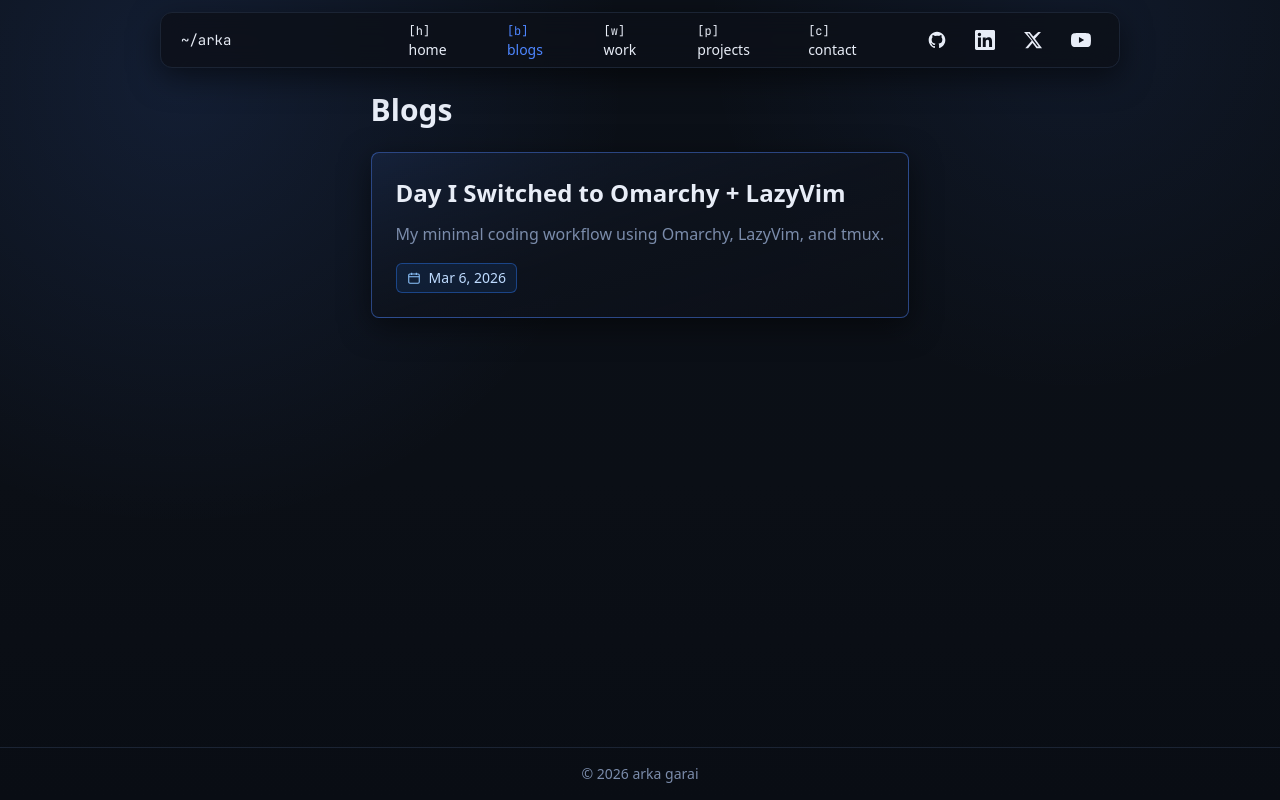
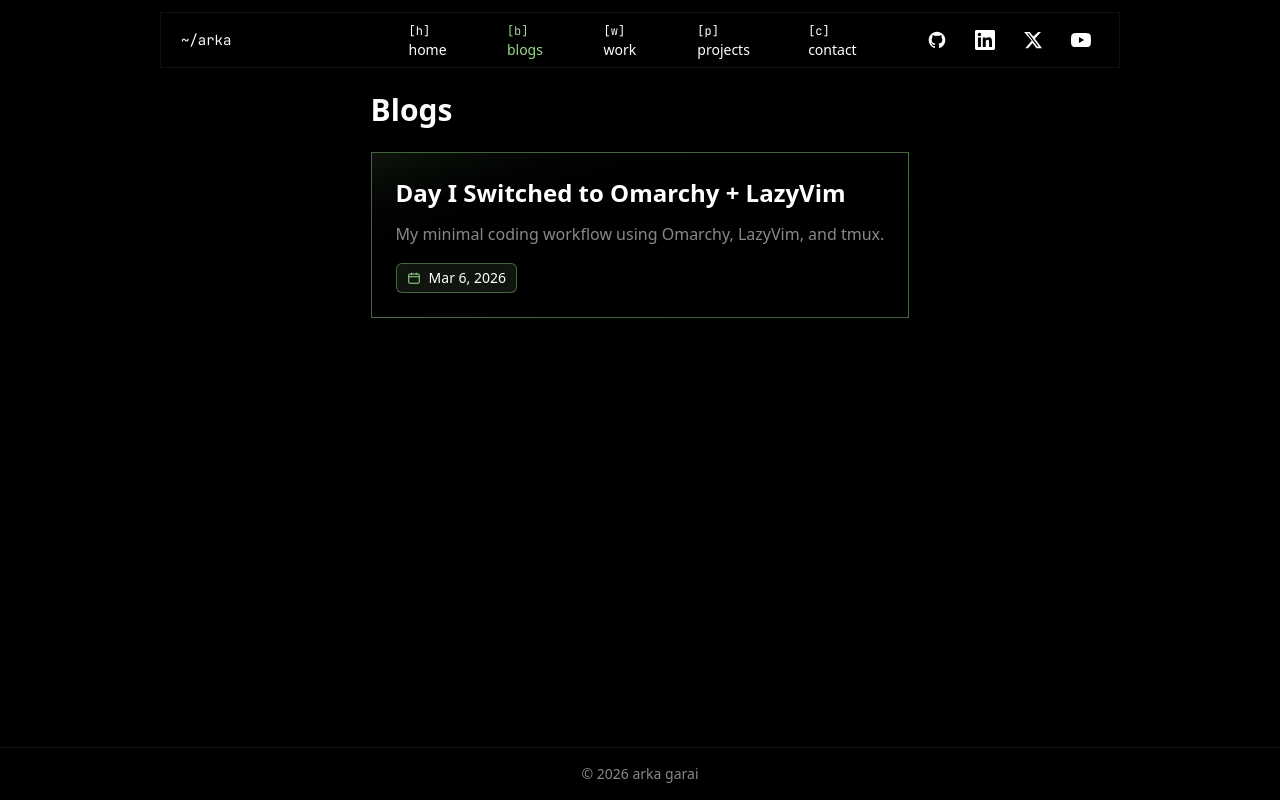
Before and after one commit to arka6fx/arka6fx.com, a Next.js app: page /blog in a window 1280 px wide. Built offline with nearby package versions, Linux system fonts and the light colour scheme; a web font is replaced by a local one.

Commit message:
update theme, add cat profile toggle, polish UI ✨

```diff
--- a/src/app/blog/page.tsx
+++ b/src/app/blog/page.tsx
@@ -16,7 +16,6 @@ export default function BlogPage() {
     <Container>
       <section className="py-4 sm:py-6">
         <h1 className="text-2xl sm:text-3xl font-semibold mb-6">Blogs</h1>
-
         <div className="space-y-4">
           {blogs.map((blog) => (
             <Card
--- a/src/app/globals.css
+++ b/src/app/globals.css
@@ -1,14 +1,14 @@
 @import "tailwindcss";
 
 :root {
-  --background: #0b0f16;
-  --foreground: #e8edf7;
-  --secondary: #7b8cab;
-  --accent: #4e86ff;
-  --hover: #78a5ff;
-  --divider: #1b2434;
-  --surface: rgba(12, 16, 24, 0.88);
-  --surface-strong: #0e131d;
+  --background: #000000;
+  --foreground: #ffffff;
+  --secondary: #888888;
+  --accent: #99d98c;
+  --hover: #b8e4a8;
+  --divider: #111111;
+  --surface: rgba(0, 0, 0, 0.88);
+  --surface-strong: #000000;
   --shadow-color: rgba(0, 0, 0, 0.5);
 }
 
@@ -36,10 +36,7 @@ html {
 }
 
 body {
-  background:
-    radial-gradient(circle at 14% 10%, rgba(78, 134, 255, 0.12), transparent 34%),
-    radial-gradient(circle at 84% 3%, rgba(78, 134, 255, 0.08), transparent 28%),
-    linear-gradient(180deg, #0b1018 0%, var(--background) 60%, #090d14 100%);
+  background: #000000;
   color: var(--foreground);
   font-family: var(--font-sans);
   -webkit-font-smoothing: antialiased;
--- a/src/app/layout.tsx
+++ b/src/app/layout.tsx
@@ -32,7 +32,15 @@ export const metadata: Metadata = {
   keywords: ["developer", "full-stack", "web development", "software engineer"],
   authors: [{ name: "arka garai" }],
   icons: {
-    icon: "/my_photo.webp",
+    icon: [
+      { url: "/cat logo.jpg", sizes: "48x48" },
+      { url: "/cat logo.jpg", sizes: "64x64" },
+      { url: "/cat logo.jpg", sizes: "96x96" },
+      { url: "/cat logo.jpg", sizes: "128x128" },
+      { url: "/cat logo.jpg", sizes: "256x256" },
+      { url: "/cat logo.jpg", sizes: "512x512" },
+    ],
+    apple: "/cat logo.jpg",
   },
   openGraph: {
     title: "arka garai",
--- a/src/app/page.tsx
+++ b/src/app/page.tsx
@@ -62,6 +62,9 @@ export default function Home() {
             <h1 className="text-4xl sm:text-6xl md:text-7xl lg:text-8xl font-signature italic tracking-tight text-accent leading-[0.95]">
               arka garai
             </h1>
+            <p className="text-base sm:text-lg md:text-xl text-secondary mt-2">
+              building cool apps that actually make people happy :)
+            </p>
           </div>
         </div>
       </section>
@@ -95,11 +98,11 @@ export default function Home() {
 
         <div className="rounded-lg border border-divider bg-surface-strong/50 p-2 sm:p-4 overflow-hidden">
           <Image
-            src="https://ghchart.rshah.org/4e86ff/arka6fx"
+            src="https://ghchart.rshah.org/ff6b35/arka6fx"
             alt="GitHub contribution graph for arka6fx"
             width={1024}
             height={160}
-            className="w-full h-auto [filter:brightness(0.78)_contrast(1.2)_saturate(1.18)]"
+            className="w-full h-auto [filter:brightness(0.85)_contrast(1.35)_saturate(1.3)]"
             unoptimized
           />
         </div>
@@ -125,7 +128,7 @@ export default function Home() {
               className="stagger-row"
               style={{ animationDelay: `${420 + index * 100}ms` }}
             >
-              <article className="group rounded-2xl border border-accent/45 bg-gradient-to-br from-accent/10 via-surface-strong/85 to-surface/90 p-5 sm:p-6 shadow-[0_8px_30px_var(--shadow-color)] transition-all duration-200 hover:-translate-y-0.5 hover:border-accent/75">
+              <article className="group rounded-none border border-accent/45 bg-gradient-to-br from-accent/10 via-surface-strong/85 to-surface/90 p-5 sm:p-6 shadow-[0_8px_30px_var(--shadow-color)] transition-all duration-200 hover:-translate-y-0.5 hover:border-[#76c893]/50 hover:shadow-[0_0_40px_rgba(118,200,147,0.15)]">
                 <div className="flex items-center gap-2">
                   <h3 className="text-xl font-semibold text-foreground group-hover:text-accent transition-colors duration-200">
                     {project.name}
@@ -147,7 +150,7 @@ export default function Home() {
                   {project.stack.map((tag) => (
                     <span
                       key={tag}
-                      className="rounded-full bg-background/55 border border-divider px-2.5 py-1 text-xs text-secondary"
+                      className="rounded-sm border border-accent/50 px-2.5 py-1 text-xs text-secondary"
                     >
                       {tag}
                     </span>
--- a/src/app/projects/page.tsx
+++ b/src/app/projects/page.tsx
@@ -47,7 +47,7 @@ export default function ProjectsPage() {
                 {project.stack.map((tag) => (
                   <span
                     key={tag}
-                    className="rounded-full bg-background/55 border border-divider px-2.5 py-1 text-xs text-secondary"
+                    className="rounded-sm border border-accent/50 px-2.5 py-1 text-xs text-secondary"
                   >
                     {tag}
                   </span>
--- a/src/components/CalendarDate.tsx
+++ b/src/components/CalendarDate.tsx
@@ -20,11 +20,11 @@ export function CalendarDate({ date }: CalendarDateProps) {
   const formattedDate = formatDate(date);
 
   return (
-    <span className="inline-flex items-center gap-2 rounded-md border border-blue-500/40 bg-blue-500/10 px-2.5 py-1 text-xs sm:text-sm text-blue-200">
+    <span className="inline-flex items-center gap-2 rounded-md border border-accent/40 bg-accent/10 px-2.5 py-1 text-xs sm:text-sm text-foreground">
       <svg
         aria-hidden="true"
         viewBox="0 0 24 24"
-        className="h-3.5 w-3.5 text-blue-300"
+        className="h-3.5 w-3.5 text-accent"
         fill="none"
         stroke="currentColor"
         strokeWidth="1.8"
--- a/src/components/Card.tsx
+++ b/src/components/Card.tsx
@@ -7,11 +7,12 @@ interface CardProps {
   href?: string;
   target?: "_blank";
   children?: ReactNode;
+  className?: string;
 }
 
-export function Card({ title, description, href, target, children }: CardProps) {
+export function Card({ title, description, href, target, children, className }: CardProps) {
   return (
-    <article className="group rounded-lg border border-accent/45 bg-gradient-to-br from-accent/10 via-surface-strong/85 to-surface/90 p-5 sm:p-6 shadow-[0_8px_30px_var(--shadow-color)] transition-all duration-200 hover:-translate-y-0.5 hover:border-accent/75">
+    <article className={`group rounded-none border border-accent/45 bg-gradient-to-br from-accent/10 via-surface-strong/85 to-surface/90 p-5 sm:p-6 shadow-[0_8px_30px_var(--shadow-color)] transition-all duration-200 hover:-translate-y-0.5 hover:border-[#76c893]/50 hover:shadow-[0_0_40px_rgba(118,200,147,0.15)] ${className || ""}`}>
       <div className="flex items-center gap-2">
         {href ? (
           <Link
--- a/src/components/Navigation.tsx
+++ b/src/components/Navigation.tsx
@@ -84,7 +84,7 @@ export function Navigation() {
   };
 
   return (
-    <header className="sticky top-2 sm:top-3 z-50 mx-auto flex w-[min(960px,calc(100%-0.75rem))] sm:w-[min(960px,calc(100%-1rem))] items-center justify-center h-14 px-2 sm:px-5 bg-surface/95 backdrop-blur-md border border-divider rounded-lg sm:rounded-xl shadow-[0_10px_30px_var(--shadow-color)]">
+    <header className="sticky top-2 sm:top-3 z-50 mx-auto flex w-[min(960px,calc(100%-0.75rem))] sm:w-[min(960px,calc(100%-1rem))] items-center justify-center h-14 px-2 sm:px-5 bg-surface/95 backdrop-blur-md border border-divider rounded-none shadow-[0_10px_30px_var(--shadow-color)]">
       <Link
         href="/"
         onClick={() => handleClick("/")}
--- a/src/components/ProfileImage.tsx
+++ b/src/components/ProfileImage.tsx
@@ -10,8 +10,8 @@ interface ProfileImageProps {
 }
 
 export function ProfileImage({ src, alt, className }: ProfileImageProps) {
-  const [currentSrc, setCurrentSrc] = useState(src);
-  const [isCat, setIsCat] = useState(false);
+  const [currentSrc, setCurrentSrc] = useState("/meow.jpg");
+  const [isCat, setIsCat] = useState(true);
 
   const handleToggle = () => {
     if (isCat) {
@@ -34,7 +34,7 @@ export function ProfileImage({ src, alt, className }: ProfileImageProps) {
         alt={alt}
         width={120}
         height={120}
-        className="w-[96px] h-[96px] lg:w-[120px] lg:h-[120px] rounded-xl object-cover border border-divider shadow-[0_8px_20px_rgba(0,0,0,0.4)]"
+        className="w-[96px] h-[96px] lg:w-[120px] lg:h-[120px] rounded-none object-cover border border-divider shadow-[0_8px_20px_rgba(0,0,0,0.4)]"
         priority
       />
     </button>
```
